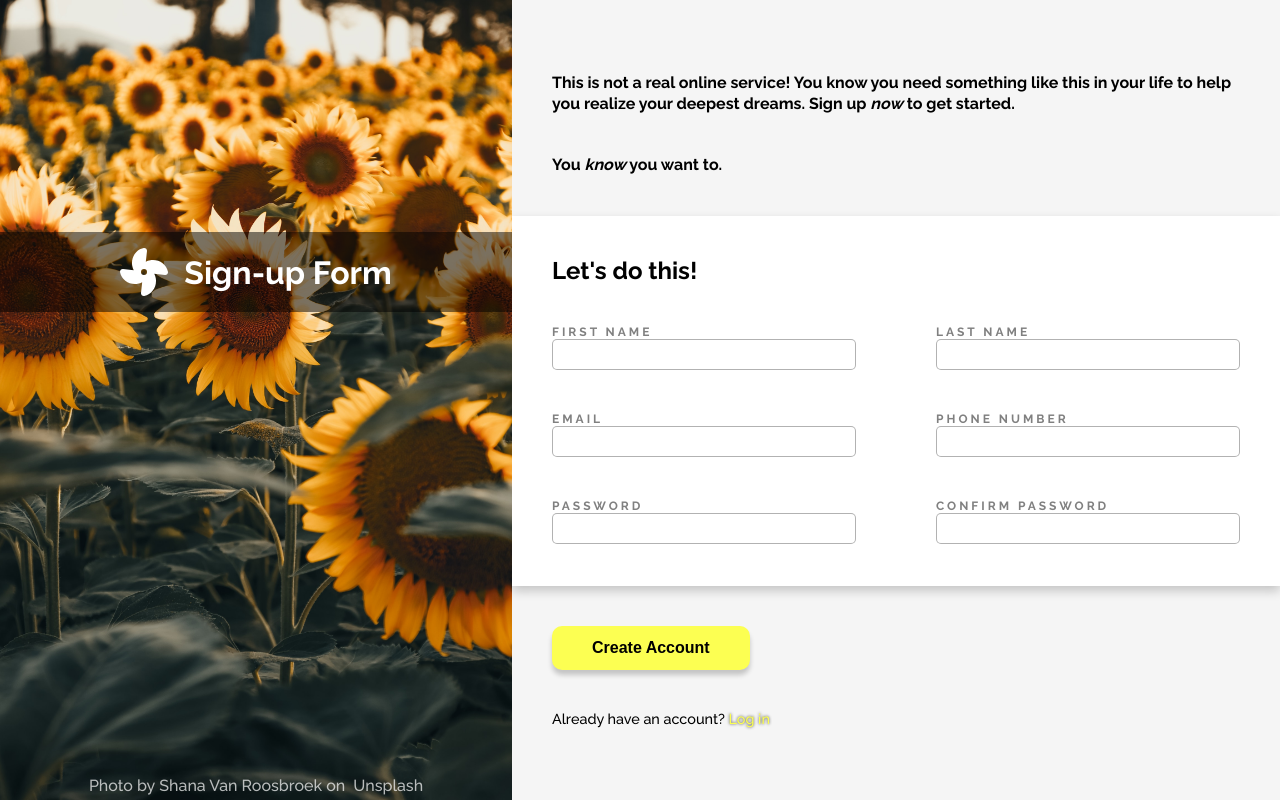
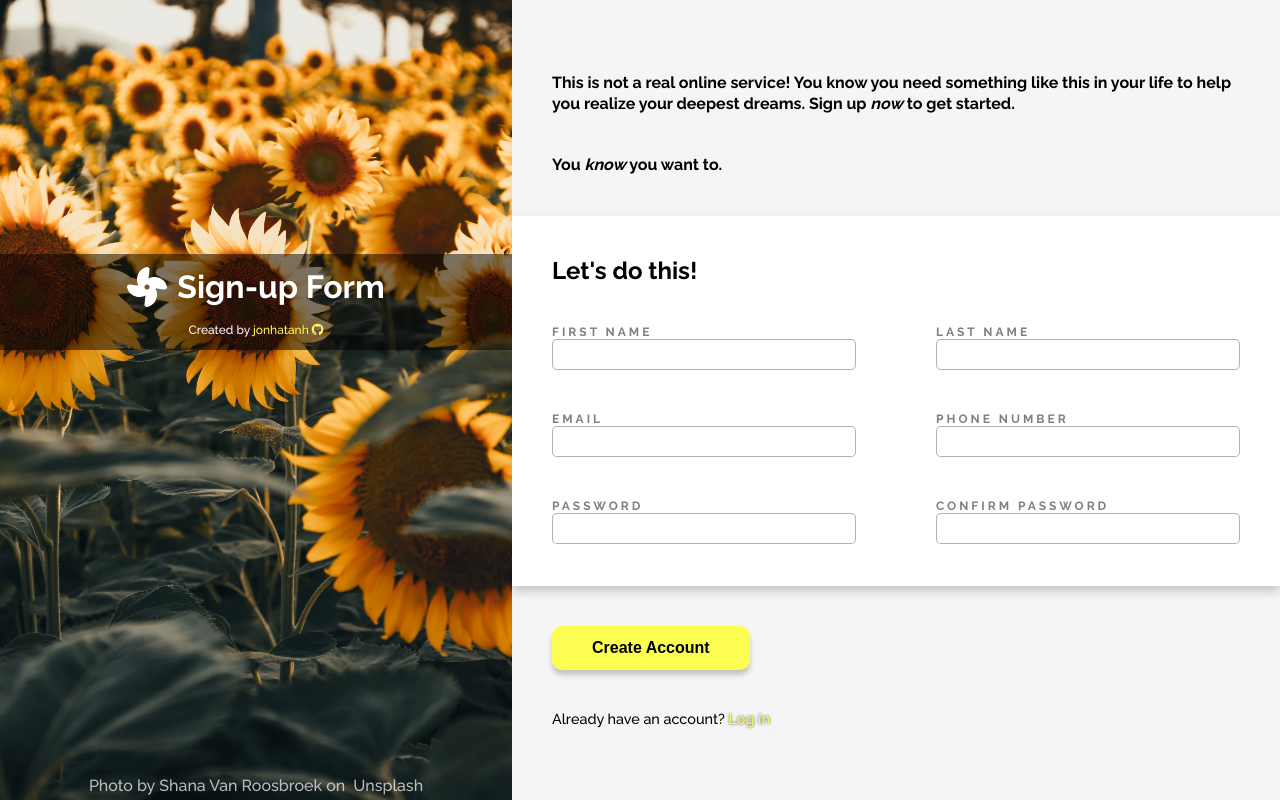
Before and after one commit to jonhatanh/sign-up-form, a plain HTML site: page index.html in a window 1280 px wide. Drawn offline with Linux system fonts and the light colour scheme.

Commit message:
Finish project

```diff
--- a/index.html
+++ b/index.html
@@ -5,6 +5,7 @@
     <meta charset="UTF-8">
     <meta name="viewport" content="width=device-width, initial-scale=1.0">
     <link rel="stylesheet" href="style.css">
+    <script src="https://kit.fontawesome.com/48026a7184.js" crossorigin="anonymous"></script>
     <title>Sign-Up Form</title>
 </head>
 
@@ -13,8 +14,13 @@
     <div class="container">
         <div class="picture-container">
             <div class="banner">
-                <img src="./assets/fan-solid.svg" alt="PageLogo">
-                <h1>Sign-up Form</h1>
+                <div>
+                    <img src="./assets/fan-solid.svg" alt="PageLogo">
+                    <h1>Sign-up Form</h1>
+                </div>
+                <div>
+                    <span>Created by <a href="https://github.com/jonhatanh" target="_blank">jonhatanh <i class="fa-brands fa-github"></i></a></span>
+                </div>
             </div>
             <p>Photo by&nbsp<a href="https://unsplash.com/@shanavaro">Shana Van Roosbroek&nbsp</a>on<a href="https://unsplash.com/"> &nbspUnsplash</a></p>
         </div>
--- a/style.scss
+++ b/style.scss
@@ -43,6 +43,7 @@ body {
             color: inherit;
         }
     }
+
 }
 %banner-image {
     position: absolute;
@@ -54,16 +55,35 @@ body {
 .banner {
     @extend %banner-image;
     display: flex;
+    flex-direction: column;
     justify-content: center;
     align-items: center;
     top: 0;
     bottom: 0;
-    height: 5rem;
+    height: 6rem;
     background-color: rgba(0,0,0,0.5);
     gap: 0.5rem;
     img {
-        width: 3rem;
+        width: 2.5rem;
         filter: invert(1);
+    }
+    div {
+        display: flex;
+        align-items: center;
+        gap: 10px;
+
+        span {
+            font-size: 12px;
+        }
+        a {
+            text-decoration: none;
+            color: $primary-color;
+            transition: all 0.4s;
+        }
+
+        a:hover {
+            text-shadow: 0 0 5px black;
+        }
     }
 }
 
@@ -249,7 +269,7 @@ justify-content: center;
         max-width: 40%;
     }
     .banner {
-        top: 29%;
+        top: 31.7%;
         margin: 0;
         gap: 1rem;
     }
```
Also changed, not shown: assets/sign-up-form.png (added), style.css, 2 other files.
